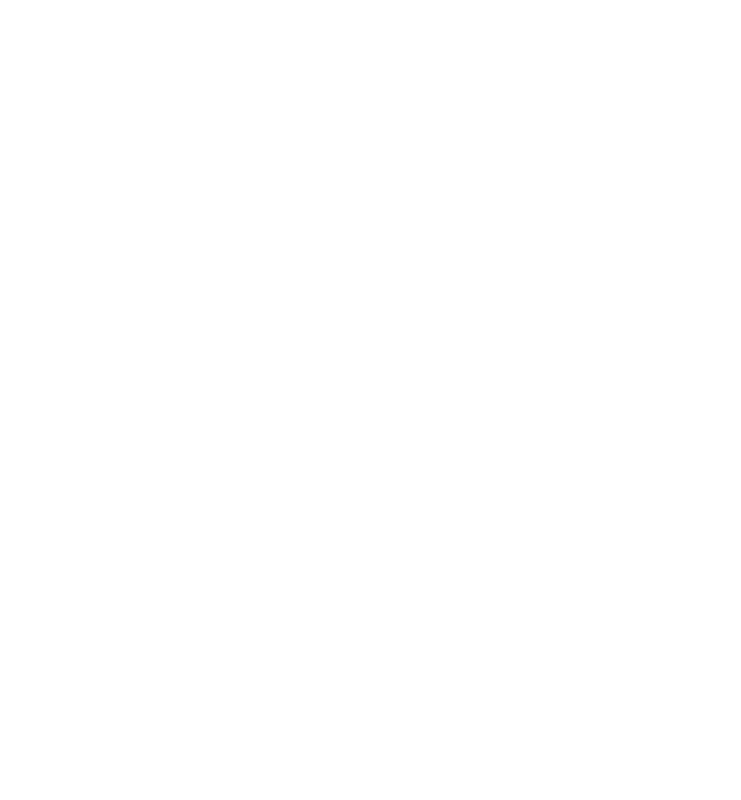
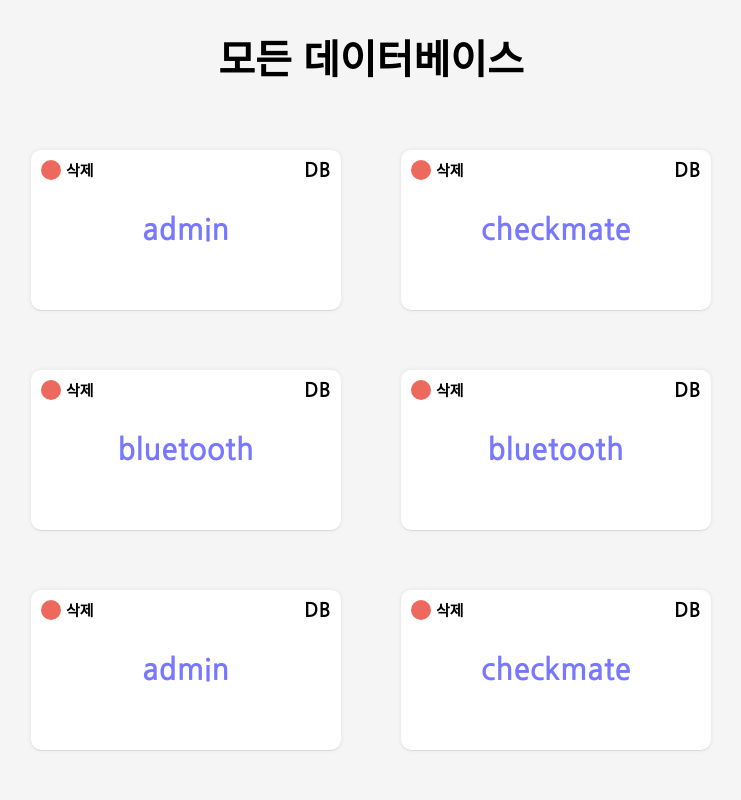
Before and after one commit to CBNU-AACP/Admin, a React (Create React App) app in the folder client/: page / in a window 1280 px wide. Before the commit this address had no page. Shown: the top 800 px of the page, without its empty margins (269-1010 px from the left). Built offline with nearby package versions, Linux system fonts and the light colour scheme.

Commit message:
[FEAT] #5 - AllDataBases page

```diff
--- a/client/src/App.js
+++ b/client/src/App.js
@@ -1,11 +1,20 @@
-import { BrowserRouter, Route, Routes } from "react-router-dom";
+import { BrowserRouter, Route, Routes, Navigate } from "react-router-dom";
 import Login from "./pages/Login";
+import DataBases from "./pages/AllDataBases";
 
 function App() {
+  const isAuthorized = localStorage.getItem("isAuthorized");
+
   return (
     <BrowserRouter>
+      {/* {!isAuthorized ? (
+        <Navigate replace to="/login" />
+      ) : (
+        <Navigate replace to="/" />
+      )} */}
       <Routes>
         <Route path="/login" element={<Login />} />
+        <Route path="/" element={<DataBases />} />
       </Routes>
     </BrowserRouter>
   );
--- /dev/null
+++ b/client/src/__mocks/DataBasesMocks.js
@@ -0,0 +1,44 @@
+const dataBases = [
+  {
+    id: 1,
+    title: "admin",
+  },
+  {
+    id: 2,
+    title: "checkmate",
+  },
+  {
+    id: 3,
+    title: "bluetooth",
+  },
+  {
+    id: 4,
+    title: "bluetooth",
+  },
+  {
+    id: 5,
+    title: "admin",
+  },
+  {
+    id: 6,
+    title: "checkmate",
+  },
+  {
+    id: 7,
+    title: "bluetooth",
+  },
+  {
+    id: 8,
+    title: "bluetooth",
+  },
+  {
+    id: 9,
+    title: "bluetooth",
+  },
+  {
+    id: 10,
+    title: "bluetooth",
+  },
+];
+
+export default dataBases;
--- a/client/src/components/LoginForm/index.jsx
+++ b/client/src/components/LoginForm/index.jsx
@@ -1,4 +1,5 @@
 import React, { useState, useEffect } from "react";
+import { useNavigate } from "react-router-dom";
 import { useForm } from "react-hook-form";
 import { AiOutlineLock, AiOutlineUnlock } from "react-icons/ai";
 import { IoPersonOutline } from "react-icons/io5";
@@ -17,6 +18,8 @@
     handleSubmit,
     formState: { errors },
   } = useForm();
+
+  const navigate = useNavigate();
 
   const userId = register("userId", { required: true });
   const password = register("password", { required: true });
@@ -37,6 +40,8 @@
     console.log(data);
     try {
       const response = await http.post(`login`, data);
+      localStorage.setItem("isAuthorized", response.success);
+      if (response.success) navigate("/");
     } catch (e) {
       console.log(e);
     }
--- /dev/null
+++ b/client/src/pages/AllDataBases/index.jsx
@@ -0,0 +1,15 @@
+import DataBases from "../../components/DbCardList";
+import Footer from "../../components/Footer";
+import "./style.scss";
+
+export default function AllDataBases() {
+  return (
+    <div className="dbPage">
+      <div className="groupTitle">모든 데이터베이스</div>
+      <main className="main">
+        <DataBases className="cardList" />
+      </main>
+      <Footer />
+    </div>
+  );
+}
--- /dev/null
+++ b/client/src/pages/AllDataBases/style.scss
@@ -0,0 +1,16 @@
+@import "../../style/color.scss";
+.dbPage {
+  position: relative;
+  min-height: 100vh;
+  display: flex;
+  flex-direction: column;
+  .groupTitle {
+    margin: 40px auto;
+    color: $black;
+    font-size: 40px;
+    font-weight: bold;
+  }
+  .main {
+    padding-bottom: 160px;
+  }
+}
--- a/client/src/style/color.scss
+++ b/client/src/style/color.scss
@@ -1,7 +1,11 @@
 $black: #000000;
 $white: #ffffff;
 $primary: #ffb432;
+$gray50: #fafbfc;
+$gray100: #f5f5f5;
 $gray200: #eeeeee;
 $gray300: #e0e0e0;
 $gray400: #bdbdbd;
 $gray500: #9e9e9e;
+$deepblue: #7878ff;
+$macDelete: #ed695e;
--- a/client/src/style/reset.scss
+++ b/client/src/style/reset.scss
@@ -1,3 +1,4 @@
+@import "./color.scss";
 html,
 body,
 div,
@@ -106,6 +107,7 @@
 body {
   line-height: 1;
   font-family: "Nanum Gothic", sans-serif;
+  background-color: $gray100;
 }
 
 ol,
```
